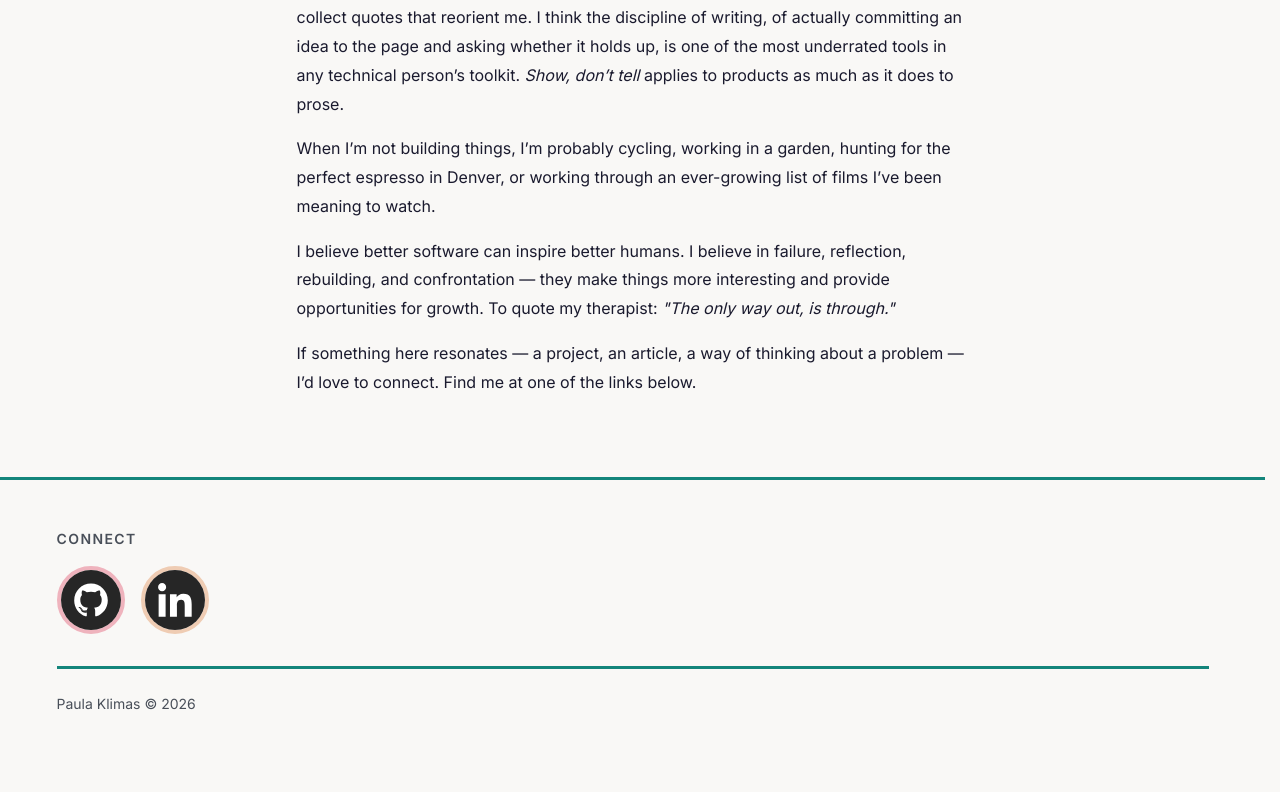
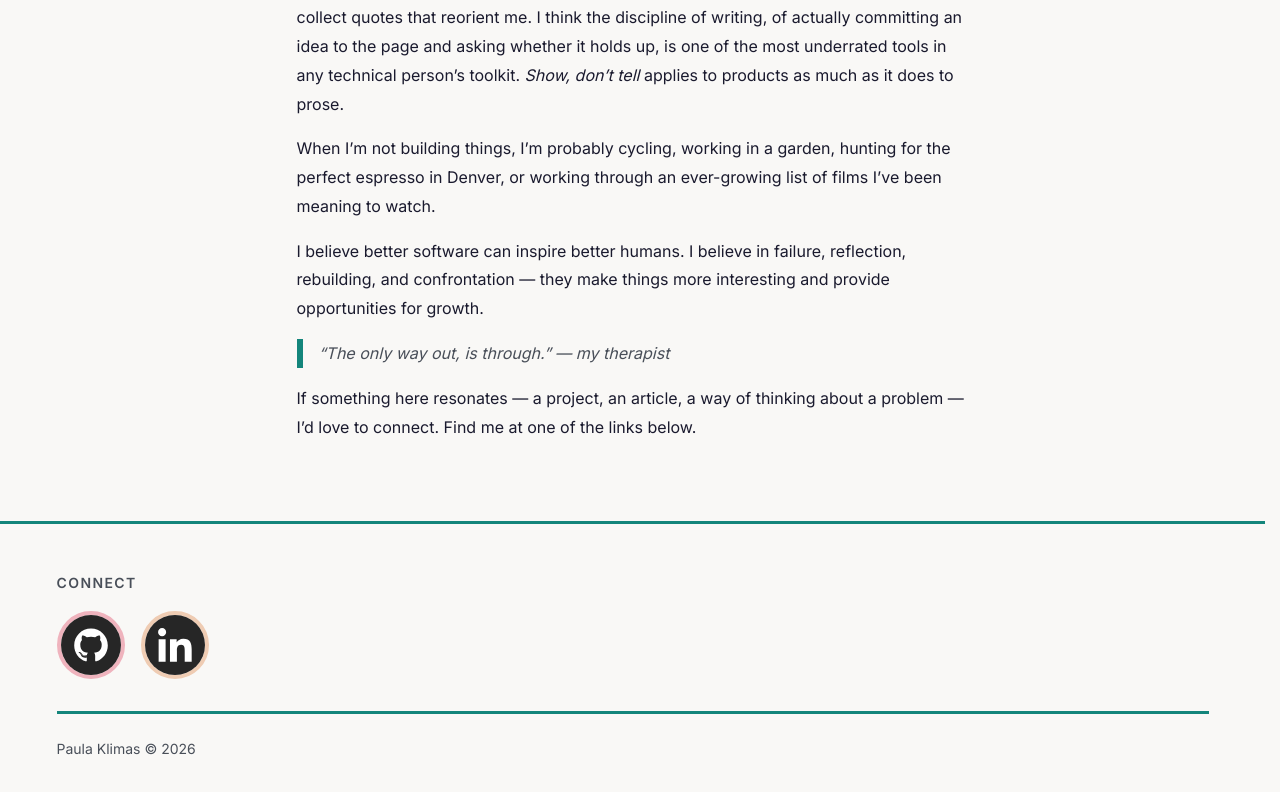
Before and after one commit to pkgoesdigital/web-waffle, a Next.js app: page /about in a window 1280 px wide. Shown: the part 1072-1864 px from the top of the page. Before the commit the page ends 1819 px from the top, so only its background shows below. Built offline with nearby package versions, Linux system fonts and the light colour scheme.

Commit message:
Move therapist quote to blockquote on About page
Co-Authored-By: Claude Sonnet 4.6 <noreply@anthropic.com>

```diff
--- a/src/app/about/page.tsx
+++ b/src/app/about/page.tsx
@@ -75,8 +75,11 @@ export default function AboutPage() {
         <p>
           I believe better software can inspire better humans. I believe in
           failure, reflection, rebuilding, and confrontation — they make things
-          more interesting and provide opportunities for growth. To quote my therapist: <em>"The only way out, is through."</em>
+          more interesting and provide opportunities for growth.
         </p>
+        <blockquote>
+          &ldquo;The only way out, is through.&rdquo; &mdash; my therapist
+        </blockquote>
 
         <p>
           If something here resonates — a project, an article, a way of
```
